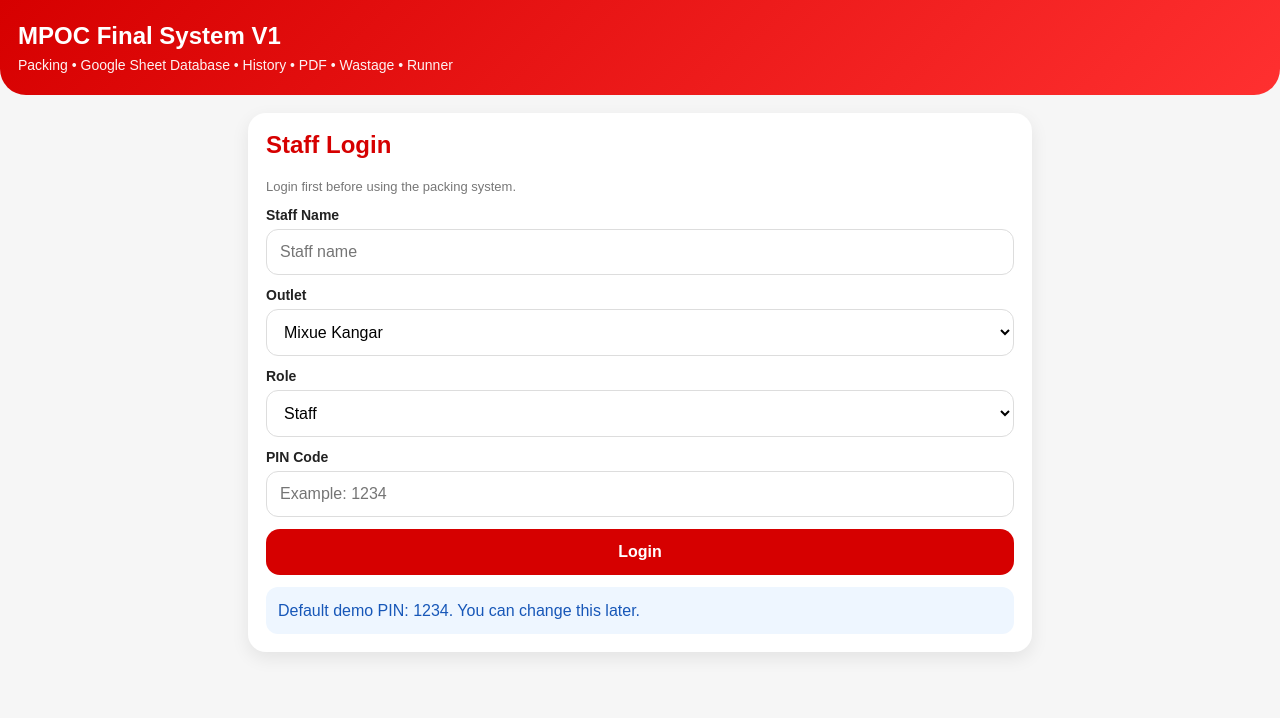
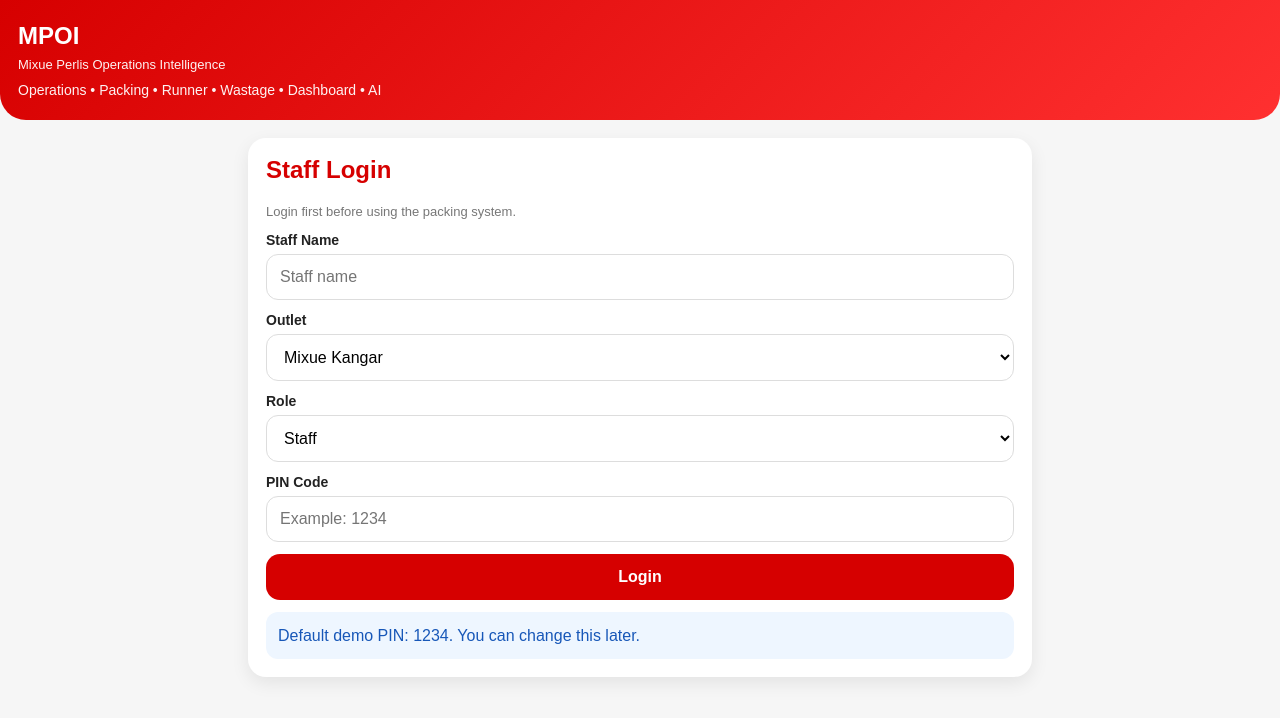
Before and after one commit to mixuekangarperlis4896/mixue-event-booth-system, a plain HTML site: page mpoc-final-v1.html in a window 1280 px wide. Drawn offline with Linux system fonts and the light colour scheme.

Commit message:
Rebrand system header to MPOI (Mixue Perlis Operations Intelligence)

```diff
--- a/mpoc-final-v1.html
+++ b/mpoc-final-v1.html
@@ -255,8 +255,15 @@
 <body>
 
 <div class="header">
-  <h1>MPOC Final System V1</h1>
-  <p>Packing • Google Sheet Database • History • PDF • Wastage • Runner</p>
+  <h1>MPOI</h1>
+
+<p style="font-size:13px;">
+Mixue Perlis Operations Intelligence
+</p>
+
+<p style="margin-top:10px;">
+Operations • Packing • Runner • Wastage • Dashboard • AI
+</p>
 </div>
 
 <div class="container">
```
